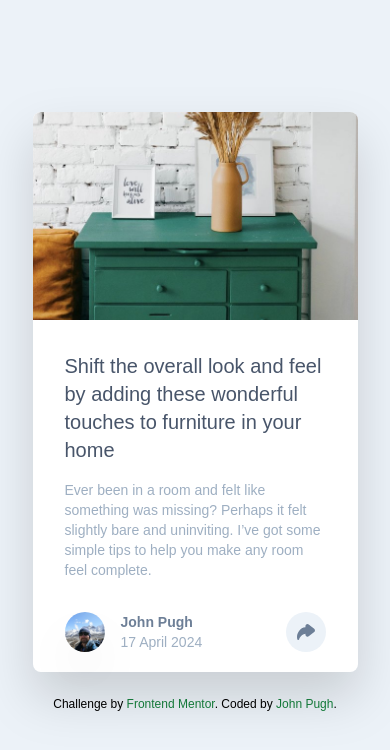
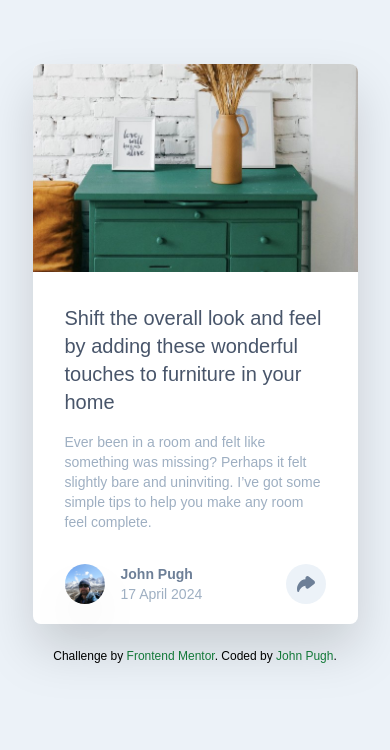
Before and after one commit to JohnPugh688/Artical-preview-component, a website: page src/index.html in a window 390 px wide. Drawn offline with Linux system fonts and the light colour scheme.

Commit message:
3rd commit
changed margin top to 16

```diff
--- a/src/index.html
+++ b/src/index.html
@@ -16,7 +16,7 @@
 
     <title>Frontend Mentor | Article preview component</title>
   </head>
-  <body class="font-Manrope bg-LightGrayishBlue max-h-screen mt-28 md:my-[30%]">
+  <body class="font-Manrope bg-LightGrayishBlue max-h-screen mt-16 md:my-[30%]">
     <main
       class="bg-white flex flex-col m-auto w-5/6 md:flex-row md:w-[52%] md:max-w-[763px] rounded-lg relative drop-shadow-2xl"
     >
```
Also changed, not shown: src/output.css.
